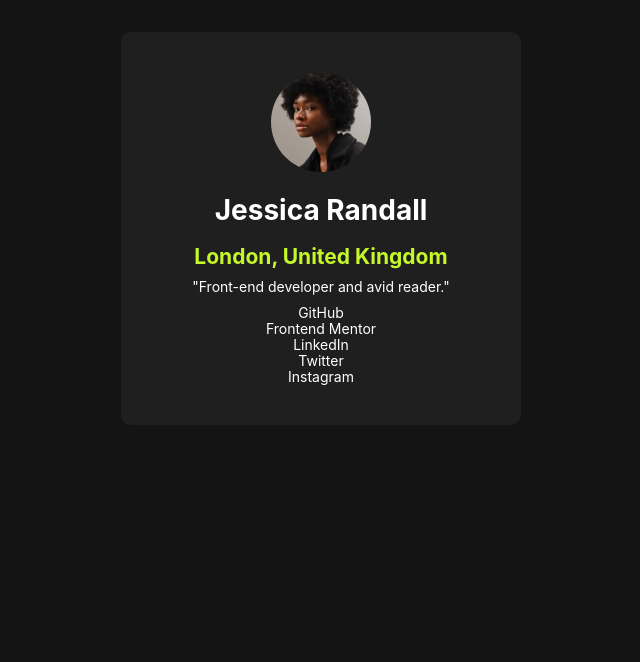
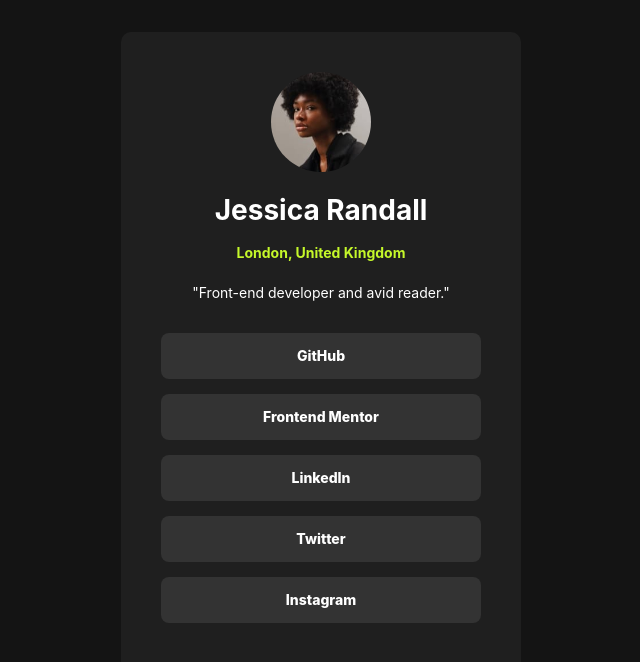
Before and after one commit to RodolfoQuintanilla/social-links-profile-main-02, a plain HTML site: page index.html in a window 1280 px wide. Shown: the whole page, without its empty margins (319-959 px from the left). Drawn offline with nearby package versions, Linux system fonts and the light colour scheme; a web font is replaced by a local one.

Commit message:
penultimo

```diff
--- a/css/styles.css
+++ b/css/styles.css
@@ -49,11 +49,32 @@ img {
 h1 {
   font-size: 20px;
   font-weight: 700;
+
 }
 h2{
     color: var(--Green);
     margin-bottom: 10px;
+    font-size: 14px;
 }
 p{
-    margin-bottom: 10px;
+    margin-top: 1.5rem;
 }
+
+.buttons{
+    margin-top: 2rem;
+}
+
+.btn{
+
+    margin-bottom: 15px;
+    padding: 15px;
+    border-radius: 8px;
+    background-color: var(--Grey);
+    font-weight: 800;
+}
+
+.btn:hover{
+    cursor: pointer ;
+    background-color: var(--Green);
+    color: var(--OffBlack);
+}
```
